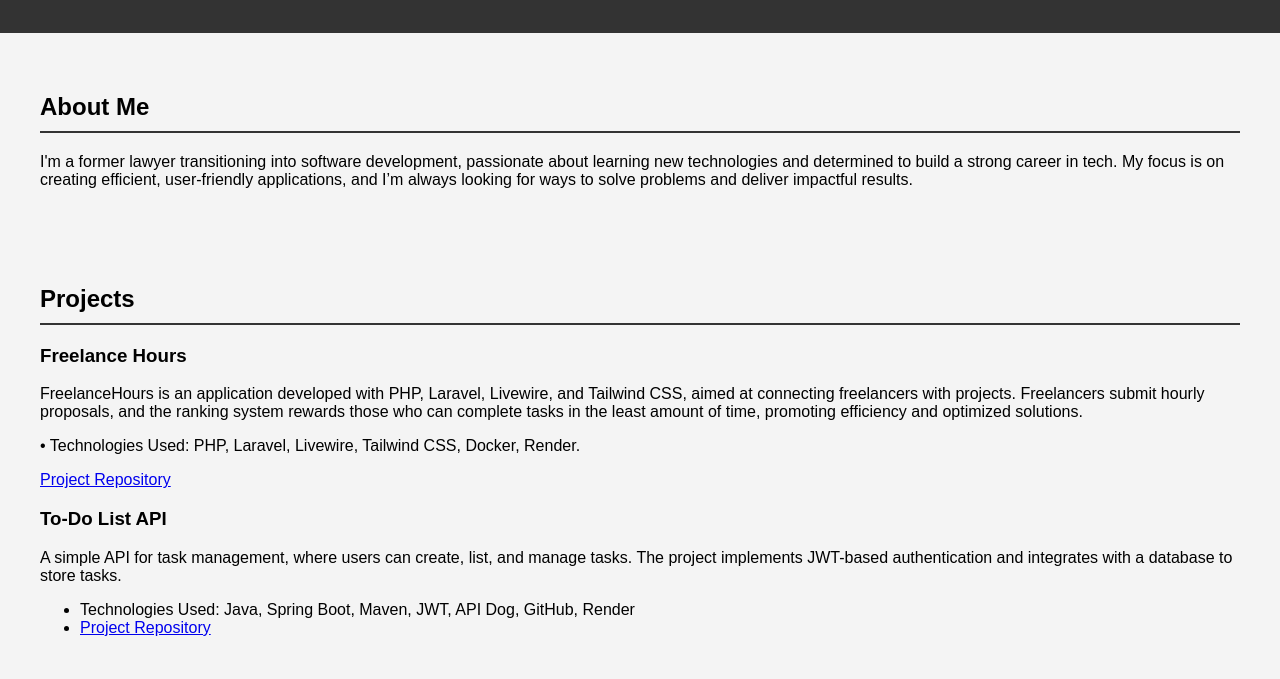
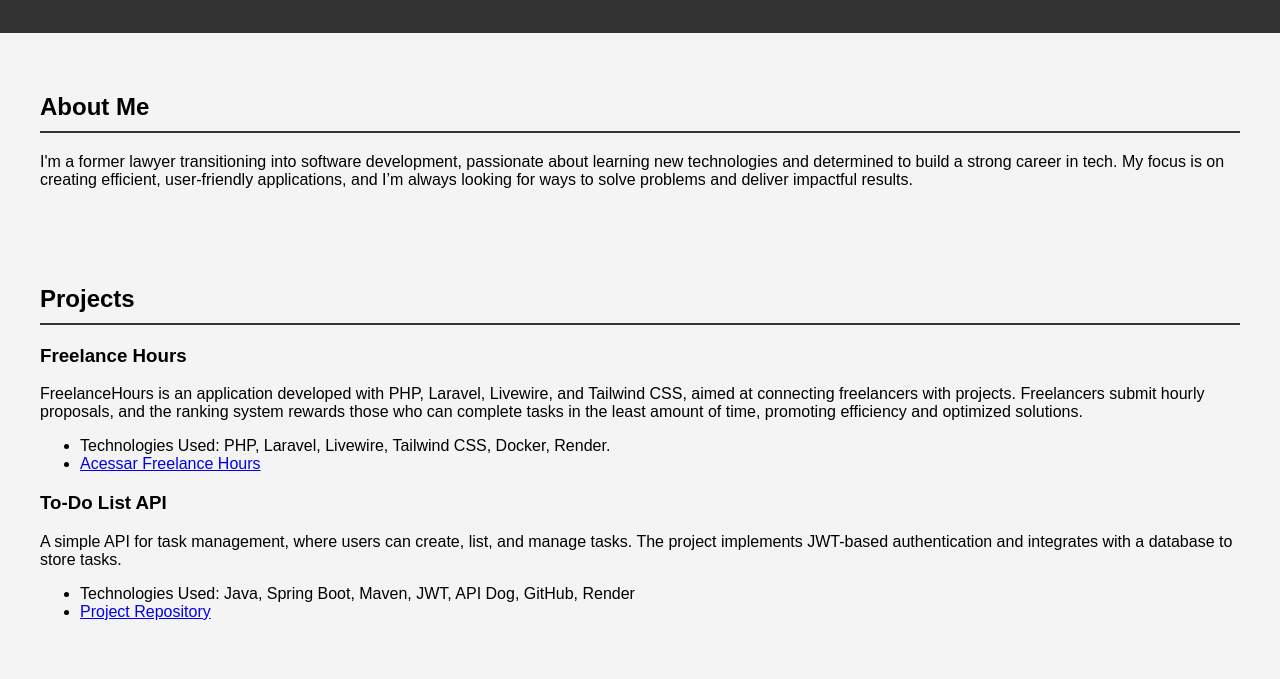
Before and after one commit to thaisdMM/thaisdMM.github.io, a plain HTML site: page index.html in a window 1280 px wide. Shown: the part 121-800 px from the top of the page. Drawn offline with Linux system fonts and the light colour scheme.

Commit message:
link freelance hours

```diff
--- a/index.html
+++ b/index.html
@@ -27,9 +27,10 @@
                 Freelancers submit hourly proposals, and the ranking system rewards those who can complete tasks in the least amount of time,
                 promoting efficiency and optimized solutions.</p>
 
-            	<p>• Technologies Used: PHP, Laravel, Livewire, Tailwind CSS, Docker, Render.</p>
-
-            <a href="#" target="_blank">Project Repository</a>
+            	 <ul>
+                  <li>Technologies Used: PHP, Laravel, Livewire, Tailwind CSS, Docker, Render.</li>
+                  <li><a href="freelance-hours.html">Acessar Freelance Hours</a></li>
+                </ul>
         </div>
 
         <div class="project">
```
